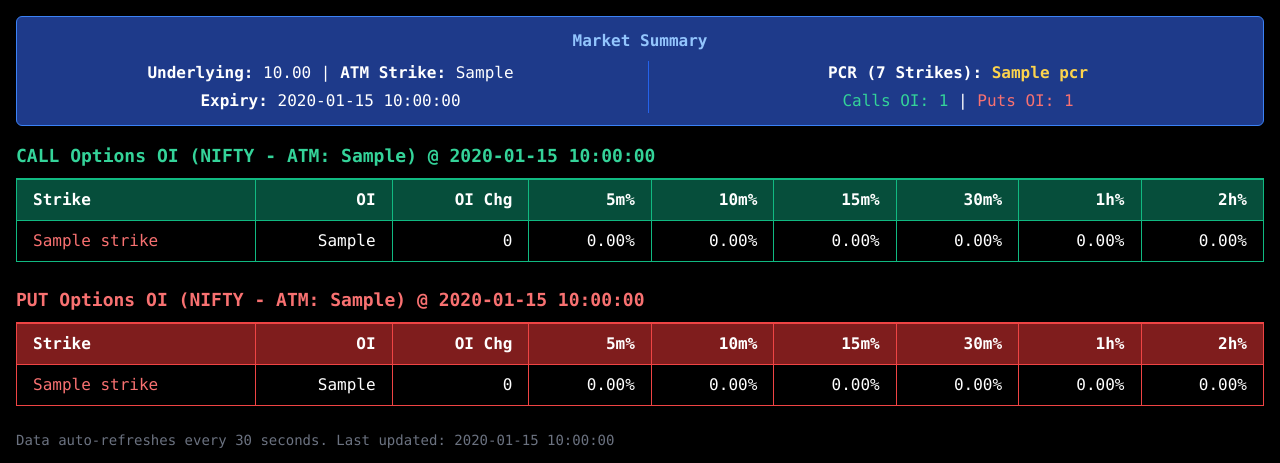
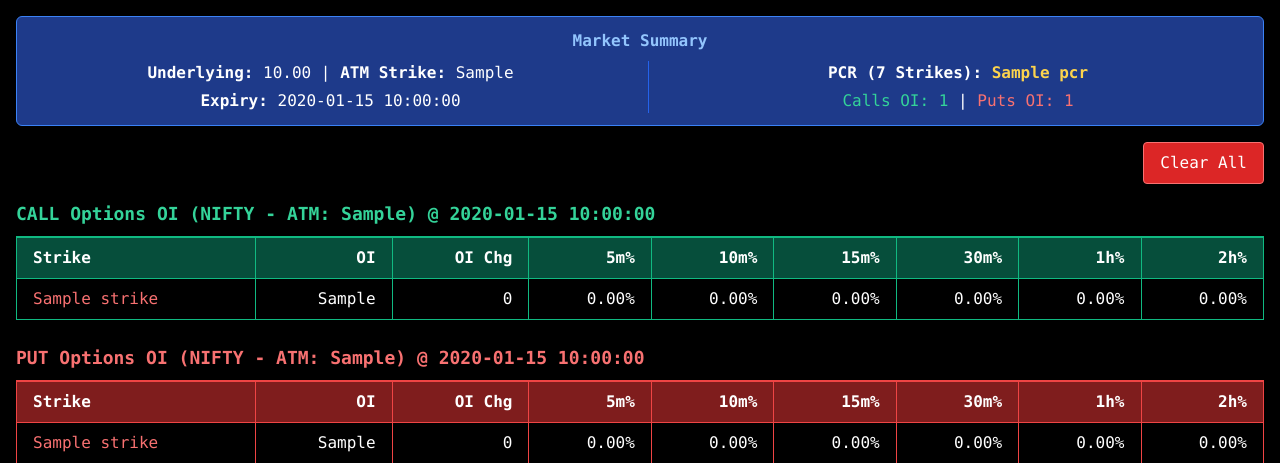
Before and after one commit to KARTHIKKHEGDE/PremiumEater, a FastAPI app: template frontend/templates/index.html in a window 1280 px wide. Shown: the top 463 px of the page. Run offline with FastAPI, Linux system fonts and the light colour scheme; the template is opened without the code that fills it: most values are stand-ins (such as "Sample title", 1, 10 or a date in 2020).

Commit message:
chore: updated files

```diff
--- a/frontend/templates/index.html
+++ b/frontend/templates/index.html
@@ -35,6 +35,13 @@
                     </p>
                 </div>
             </div>
+        </div>
+
+        <!-- Controls -->
+        <div class="mb-4 flex justify-end gap-2">
+            <button id="clearBtn" class="px-4 py-2 bg-red-600 hover:bg-red-700 text-white rounded border border-red-400">
+                Clear All
+            </button>
         </div>
 
         <!-- CALL Options Table -->
@@ -345,6 +352,24 @@
         setTimeout(function() {
             window.location.reload();
         }, 30000);
+
+        // Clear All handler: clears UI tables and resets backend state
+        const clearBtn = document.getElementById('clearBtn');
+        if (clearBtn) {
+            clearBtn.addEventListener('click', async () => {
+                if (!confirm('This will clear the table view and reset server-side history. Continue?')) return;
+                // Clear UI tables
+                document.querySelectorAll('table tbody').forEach(tb => tb.innerHTML = '');
+                try {
+                    const res = await fetch('/api/clear', { method: 'POST' });
+                    if (!res.ok) throw new Error('Failed to clear backend');
+                    alert('Cleared successfully. The page will refresh.');
+                    window.location.reload();
+                } catch (e) {
+                    alert('Error clearing backend: ' + (e?.message || e));
+                }
+            });
+        }
     </script>
 </body>
 </html>
--- a/main.py
+++ b/main.py
@@ -50,6 +50,16 @@
 
 # Your specific URL with OI data
 OI_URL = "https://www.nseindia.com/option-chain"  # Replace with your actual OI data URL
+
+@app.post("/api/clear")
+async def clear_data():
+    """Clear in-memory OI caches/history (server-side reset)."""
+    try:
+        WebScraper.reset_state()
+        return JSONResponse({"status": "ok"})
+    except Exception as e:
+        logging.exception("Error clearing state")
+        raise HTTPException(status_code=500, detail=f"Failed to clear state: {e}")
 
 @app.get("/", response_class=HTMLResponse)
 async def home(request: Request):
```
Also changed, not shown: backend/scraper.py (+7 -0 lines).
